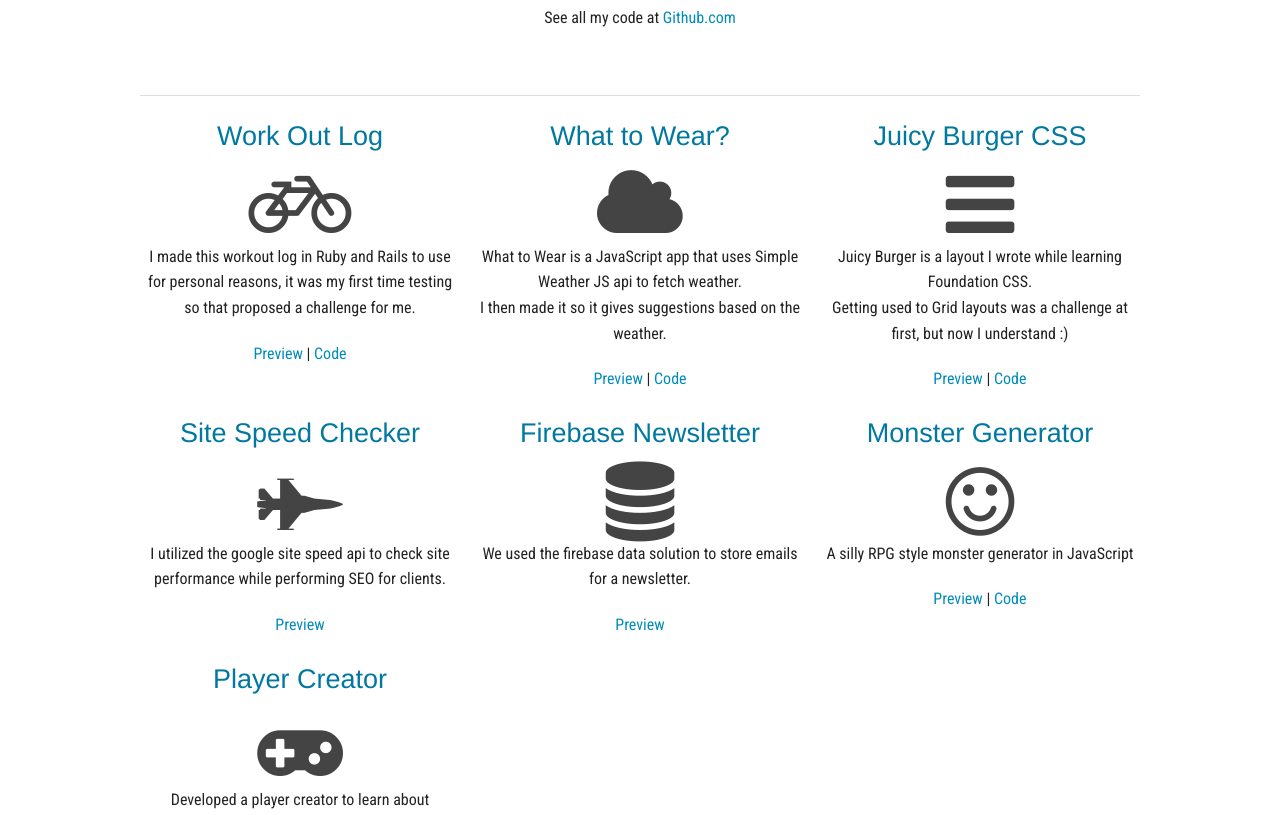
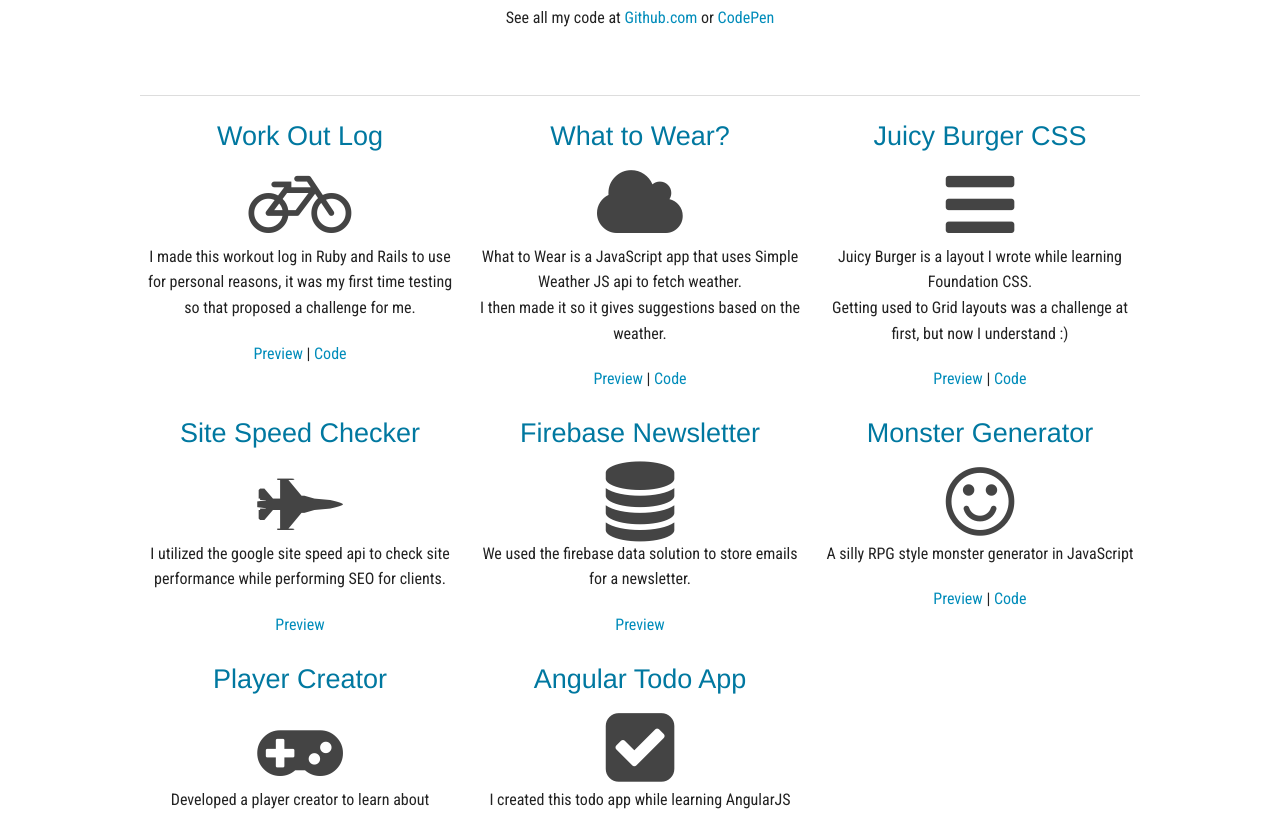
Before and after one commit to iheartkode/iheartkode.github.io, a plain HTML site: page projects.html in a window 1280 px wide. Shown: the part 527-1342 px from the top of the page. Drawn offline with nearby package versions, Linux system fonts and the light colour scheme.

Commit message:
added another project

```diff
--- a/projects.html
+++ b/projects.html
@@ -40,7 +40,10 @@
     <div class="medium-12 colum text-center">
         <br/>
         <h2>< PROJECTS /></h2>
-        <p>See all my code at <a href="http://www.github.com/iheartkode">Github.com</a></p>
+        <p>
+          See all my code at <a href="http://www.github.com/iheartkode" target="_blank">Github.com</a> or
+          <a href="http://www.codepen.io/iheartkode" target="_blank">CodePen</a>
+        </p>
         <br/>
 
         <hr/>
@@ -100,6 +103,15 @@
             </h3>
                 <i class="fa fa-gamepad  fa-5x"></i>
                 <p>Developed a player creator to learn about constructor functions and design patterns in JavaScript.</p>
+                <a http://iheartkode.github.io/projects/todo/" target="_blank">Preview</a>
+            </li>
+            <li><h3 class="blue">
+                Angular Todo App
+            </h3>
+                <i class="fa fa-check-square  fa-5x"></i>
+                <p>
+                  I created this todo app while learning AngularJS Aptly named YATL: yet another todo list.
+                </p>
                 <a href="http://iheartkode.github.io/projects/playercreator1/" target="_blank">Preview</a>
             </li>
         </ul>
```
